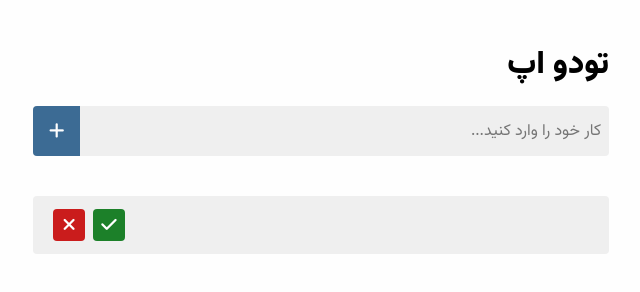
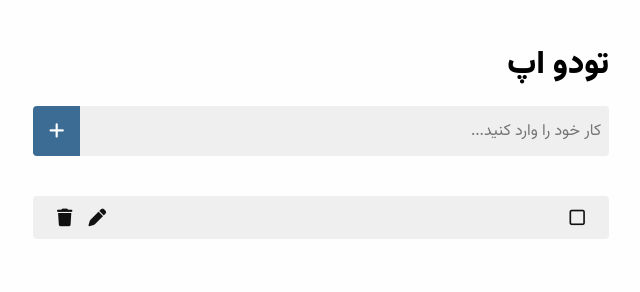
Before and after one commit to amirhirx/simple-todo-app, a plain HTML site: page index.html in a window 1280 px wide. Both pictures are taken after a click on the element 375 px from the left and 131 px from the top of the page. Shown: the whole page, without its empty margins (319-959 px from the left). Drawn offline with Linux system fonts and the light colour scheme.

Commit message:
The styles and icons is changed

```diff
--- a/script.js
+++ b/script.js
@@ -14,7 +14,7 @@ taskInput.addEventListener("keyup", (key) => {
     }
 })
 
-taskAddButton.addEventListener("click", ()=>{
+taskAddButton.addEventListener("click", () => {
     addTodo(taskInput.value)
     taskInput.value = ""
     renderTodoList(todo)
@@ -31,7 +31,7 @@ function addTodo(text) {
 function renderTodoList(list) {
     taskList.innerHTML = ""
     list.forEach((item) => {
-        taskList.insertAdjacentHTML("beforeend", `<li><p>${item.title}</p><div><button class="status-btn"><i class="fas fa-check"></i></button><button class="remove-btn"><i class="fas fa-times"></i></button></div></li>`
+        taskList.insertAdjacentHTML("beforeend", `<li><div><i class="far fa-square"></i><p>${item.title}</p></div><div><i class="fas fa-pen"></i><i class="fas fa-trash"></i></div></li>`
         )
     });
 }
--- a/style.css
+++ b/style.css
@@ -79,32 +79,14 @@ h1 {
     align-items: center;
     flex-wrap: wrap;
 }
-
-.status-btn,
-.remove-btn {
-    width: 2rem;
-    height: 2rem;
-    margin: 0 0.25rem;
-    padding: 0.25rem;
+.task-list li div{
+    display: flex;
+    justify-content: center;
+    align-items: center;
+}
+.task-list li div i, .task-list li div p{
+    margin: 0 0.5rem;
     font-size: 1.1em;
-    font-weight: 600;
-    color: #fff;
-    border: none;
-    border-radius: 0.25rem;
-    transition: 0.3s all;
-}
-
-.status-btn:active,
-.remove-btn:active {
-    scale: 0.9;
-}
-
-.status-btn {
-    background: rgb(28, 128, 41);
-}
-
-.remove-btn {
-    background: rgb(202, 28, 28);
 }
 
 .empty-list {
```
